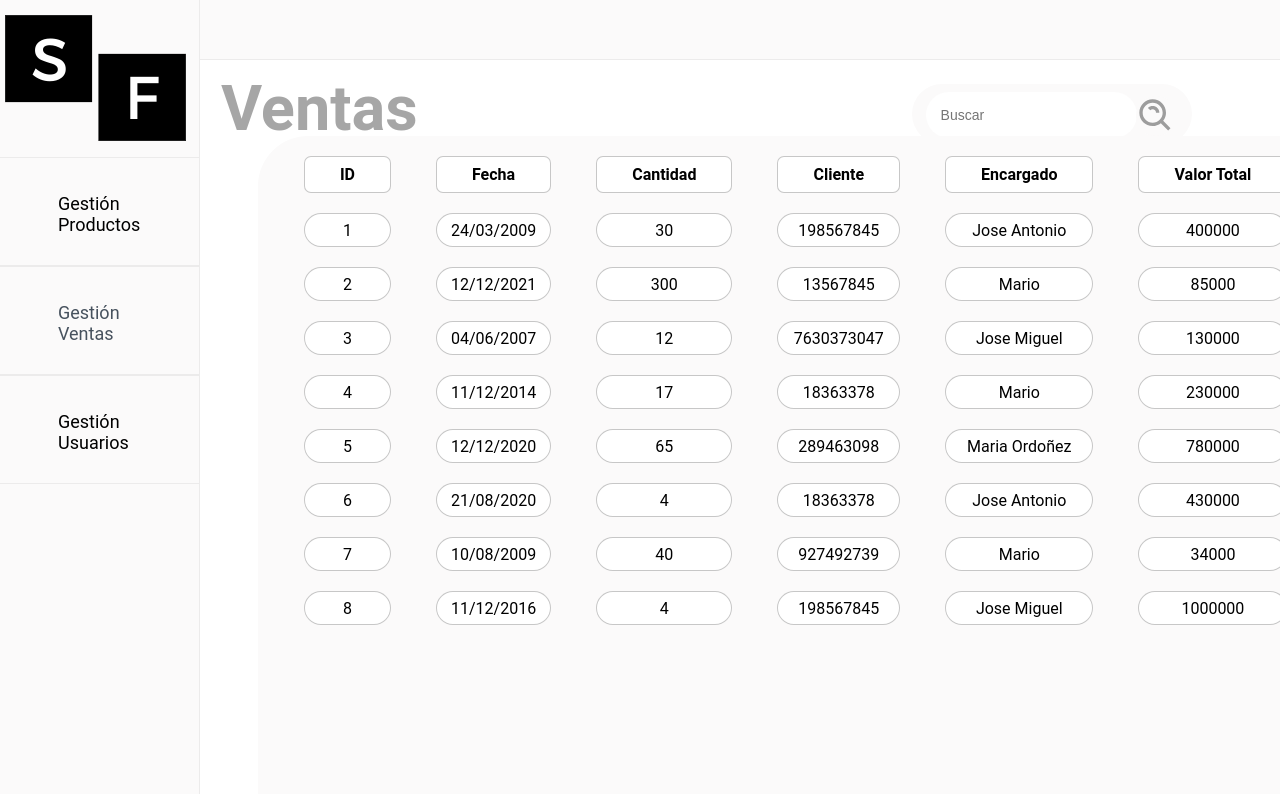
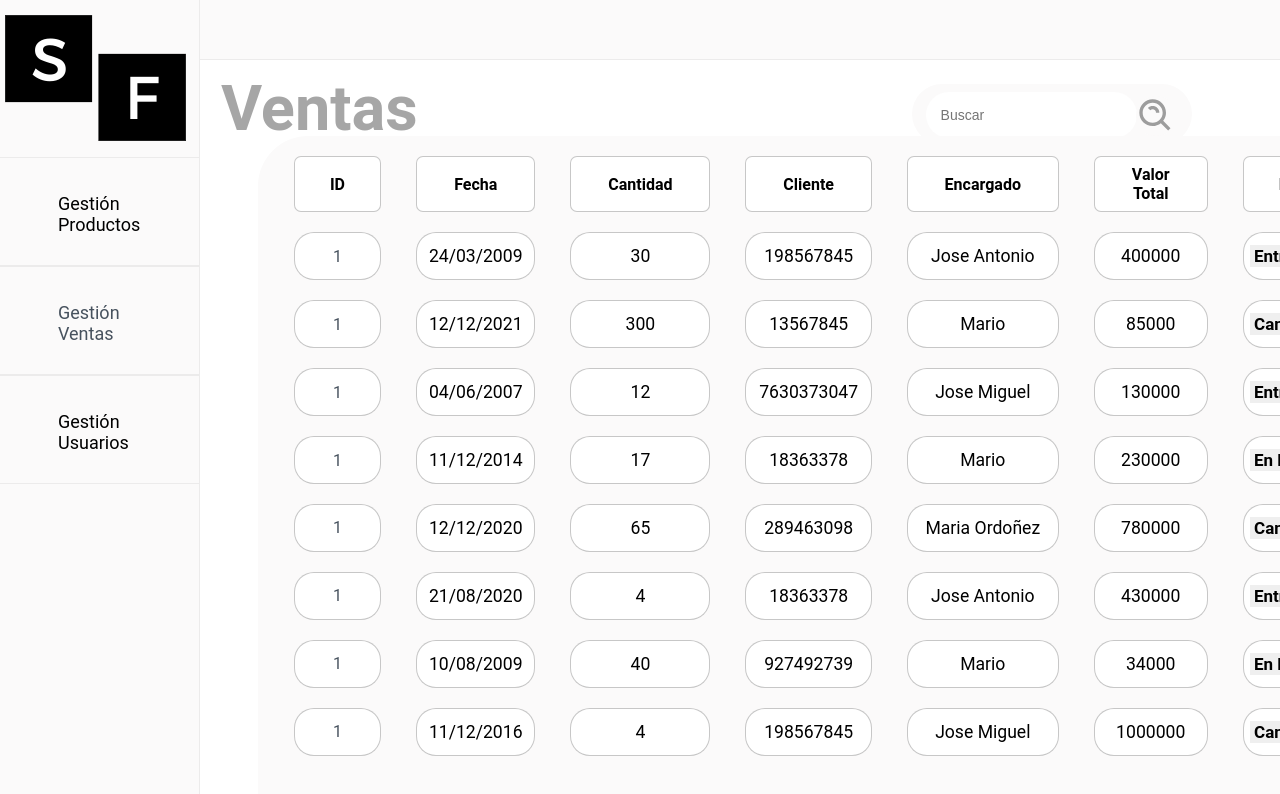
Before and after one commit to johiny/Sell_In_A_Flash, a React (Create React App) app: page /Maestro-Ventas/Table in a window 1280 px wide. Shown: the top 794 px of the page. Built offline with nearby package versions, Linux system fonts and the light colour scheme.

Commit message:
Mejora tabla morfo tabla/form

```diff
--- a/package.json
+++ b/package.json
@@ -1,13 +1,12 @@
 {
-
   "name": "sell_in_a_flash",
   "version": "0.1.0",
   "private": false,
-
   "dependencies": {
     "@testing-library/jest-dom": "^5.11.4",
     "@testing-library/react": "^11.1.0",
     "@testing-library/user-event": "^12.1.10",
+    "nanoid": "^3.1.30",
     "react": "^17.0.2",
     "react-dom": "^17.0.2",
     "react-router-dom": "^5.3.0",
--- a/src/components/ModalCambios.jsx
+++ b/src/components/ModalCambios.jsx
@@ -13,8 +13,8 @@ return (
 const GuardarCambios = ({setSaveChanges}) => {
 
      return (
-        <div class="Guardar-Popup" id="guardar-popup">
-        <h2 class="Guardar-Popup__titulo">
+        <div className="Guardar-Popup" id="guardar-popup">
+        <h2 className="Guardar-Popup__titulo">
         Has hecho cambios<br></br>¿Quieres guardarlos?
         </h2>
         <button onClick={ () => setSaveChanges(false)} class="Guardar-Popup__button">
@@ -28,8 +28,8 @@ const GuardarCambios = ({setSaveChanges}) => {
 const CambiosGuardados = ()=> {
 
     return(
-            <div class="Guardar-Popup" id="guardar-popup">
-        <h2 class="Guardar-Popup__titulo">
+            <div className="Guardar-Popup" id="guardar-popup">
+        <h2 className="Guardar-Popup__titulo">
         ¡Cambios Guardados<br></br>Correctamente!
         </h2>
         <img src={checkmark}></img>
--- a/src/components/Tabla.jsx
+++ b/src/components/Tabla.jsx
@@ -1,6 +1,8 @@
 import VentaRow from "components/VentaRow.jsx"
 import CheckMark from "media/check-mark.svg"
+import { nanoid } from "nanoid"
 import { useEffect, useState } from "react/cjs/react.development"
+import trashcan from "media/delete.png"
 const Tabla = ({ventasbackend,setSaveChanges,setShowmodal}) => {
 
     useEffect(()=> {
@@ -18,25 +20,13 @@ const Tabla = ({ventasbackend,setSaveChanges,setShowmodal}) => {
                         <th id="tabla__encargado">Encargado</th>
                         <th id="tabla__valor-total">Valor Total</th>
                         <th id="tabla__estado">Estado</th>
+                        <th id="tabla__delete"></th>
                     </tr>
                 </thead>
                 <tbody>
                 {ventasbackend.map((venta) => {
                     return (
-                    <tr>
-                    <td>{venta.ID}</td>
-                    <td contentEditable="true" className="campo">{venta.Fecha}</td>
-                    <td contentEditable="true" className="campo">{venta.Cantidad}</td>
-                    <td contentEditable="true" className="campo">{venta.Cliente}</td>
-                    <td contentEditable="true" className="campo">{venta.Encargado}</td>
-                    <td contentEditable="true" className="campo">{venta.Valor_Total}</td>
-                    <td><select defaultValue ={venta.Estado} onChange={() => { setSaveChanges(true)
-                        setShowmodal(true)}} name="estado" id="tabla__estado_selector" className="campo">
-                        <option value="Proceso">En Proceso</option>
-                        <option value="Cancelada">Cancelada</option>
-                        <option value="Entregada">Entregada</option>
-                    </select></td>
-                    </tr>
+                    <VentaRow key={nanoid()} setSaveChanges={setSaveChanges} setShowmodal={setShowmodal} venta={venta} ico={trashcan}/>
                     )
                 })}
                 </tbody>
--- a/src/components/VentaRow.jsx
+++ b/src/components/VentaRow.jsx
@@ -1,19 +1,21 @@
 import {Link} from "react-router-dom"
-const VentaRow = (venta) => {
+const VentaRow = (props) => {
     return(
 <tr>
-    <td><Link to="/Maestro-Ventas/DetallesVenta">1</Link></td>
-    <td contenteditable className="campo">{venta.Fecha}</td>
-    <td contenteditable className="campo">{venta.Cantidad}</td>
-    <td contenteditable className="campo">{venta.Cliente}</td>
-    <td contenteditable className="campo">{venta.Encargado}</td>
-    <td contenteditable className="campo">{venta.Valor_Total}</td>
-    <td><select name="estado" id="tabla__estado_selector" className="campo">
-    <option selected="selected" value ={venta.Estado} selected disabled hidden>{venta.Estado}</option>
-    <option value="Proceso">En Proceso</option>
-    <option value="Cancelada">Cancelada</option>
-    <option value="Entregada">Entregada</option>
+    <td><Link to={`/Maestro-Ventas/${props.venta.ID}`}>1</Link></td>
+    <td className="campo"><input defaultValue={props.venta.Fecha}></input></td>
+    <td className="campo"><input defaultValue={props.venta.Cantidad}></input></td>
+    <td className="campo"><input defaultValue={props.venta.Cliente}></input></td>
+    <td className="campo"><input defaultValue={props.venta.Encargado}></input></td>
+    <td className="campo"><input defaultValue={props.venta.Valor_Total}></input></td>
+    <td><select defaultValue ={props.venta.Estado} onChange={() => { props.setSaveChanges(true)
+                        props.setShowmodal(true)}} name="estado" id="tabla__estado_selector" className="campo">
+                        <option value="Proceso">En Proceso</option>
+                        <option value="Cancelada">Cancelada</option>
+                        <option value="Entregada">Entregada</option>
     </select></td>
+    <td><img className="tabla__trashcan" src={props.ico}></img></td>
+
 </tr>
     )
 }
--- a/src/styles/Styles.css
+++ b/src/styles/Styles.css
@@ -227,6 +227,17 @@ body {
   border: 1px solid rgba(0, 0, 0, 0.22);
 }
 
+.tabla th:nth-child(8) {
+  font-family: none;
+  background: none;
+  border-radius: none;
+  padding-left: none;
+  padding-right: none;
+  padding-top: none;
+  padding-bottom: none;
+  border: none;
+}
+
 .tabla td {
   font-family: 'Roboto',sans-serif;
   background-color: white;
@@ -235,6 +246,37 @@ body {
   padding-bottom: 5px;
   border: 1px solid rgba(0, 0, 0, 0.22);
   text-align: center;
+}
+
+.tabla input {
+  font-size: 110%;
+  font-family: 'Roboto',sans-serif;
+  border:none;
+  text-align: center;
+  height: 30px;
+  background: none;
+  width: 100%;
+}
+
+.tabla td:nth-child(8) {
+  font-family: none;
+  background-color: none;
+  border-radius: none;
+  padding-top: none;
+  padding-bottom: none;
+  border: none;
+  text-align: none;
+}
+
+.tabla td:nth-child(8):hover {
+
+  background-color: rgba(148, 148, 148, 0.2);
+  cursor: pointer;
+}
+
+.tabla__trashcan{
+  height: 10%;
+  width: 40%;
 }
 
 
@@ -253,7 +295,7 @@ body {
 }
 
 .tabla tbody tr:hover {
-  outline: solid 2px rgba(0, 0, 0, 0.22);
+  outline: solid 2px rgba(148, 148, 148, 0.2);
   border-radius: 50px;
 }
 
@@ -261,7 +303,7 @@ body {
   position: relative;
   left: .05%;
   border-collapse: separate;
-  border-spacing: 45px 20px;
+  border-spacing: 35px 20px;
 }
 
 .Buscador_Tabla_Ventas {
```
Also changed, not shown: src/media/delete.png (added), 1 other file (tests, documents, lock files or other folders).
